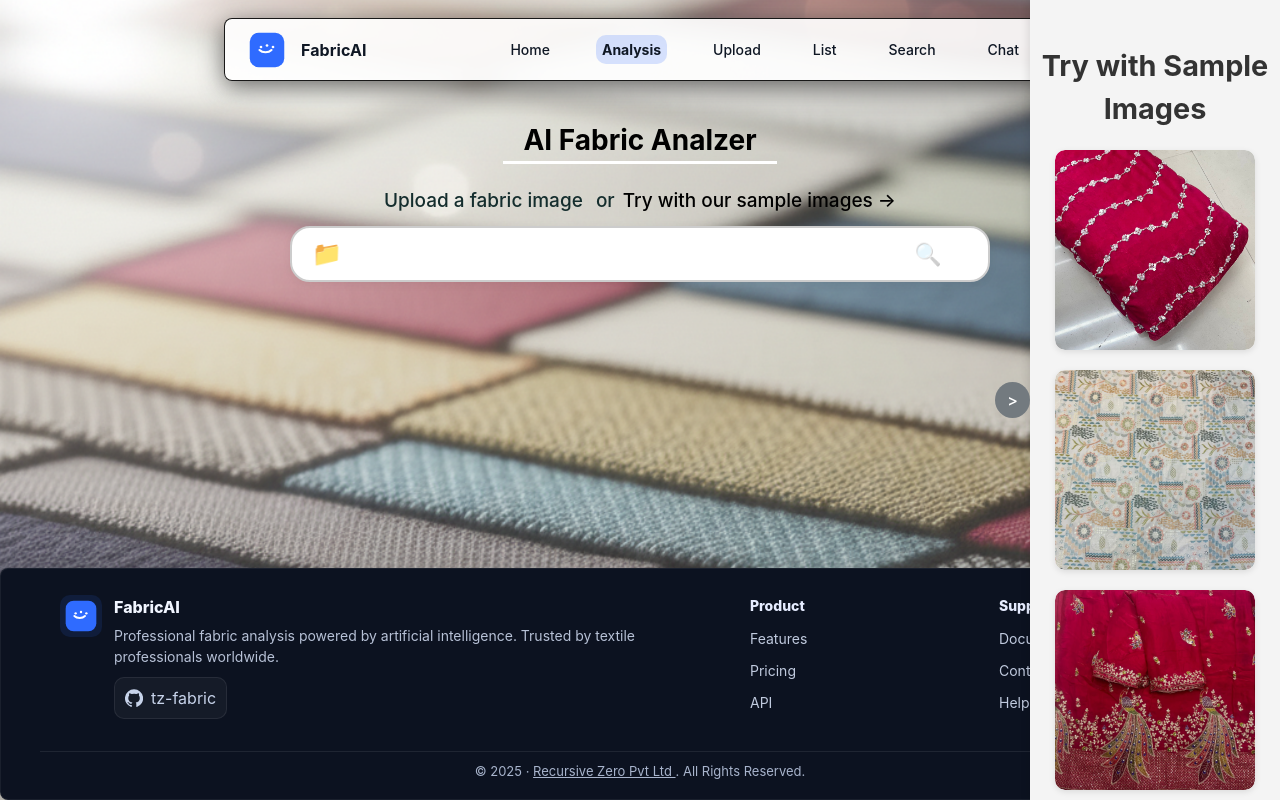
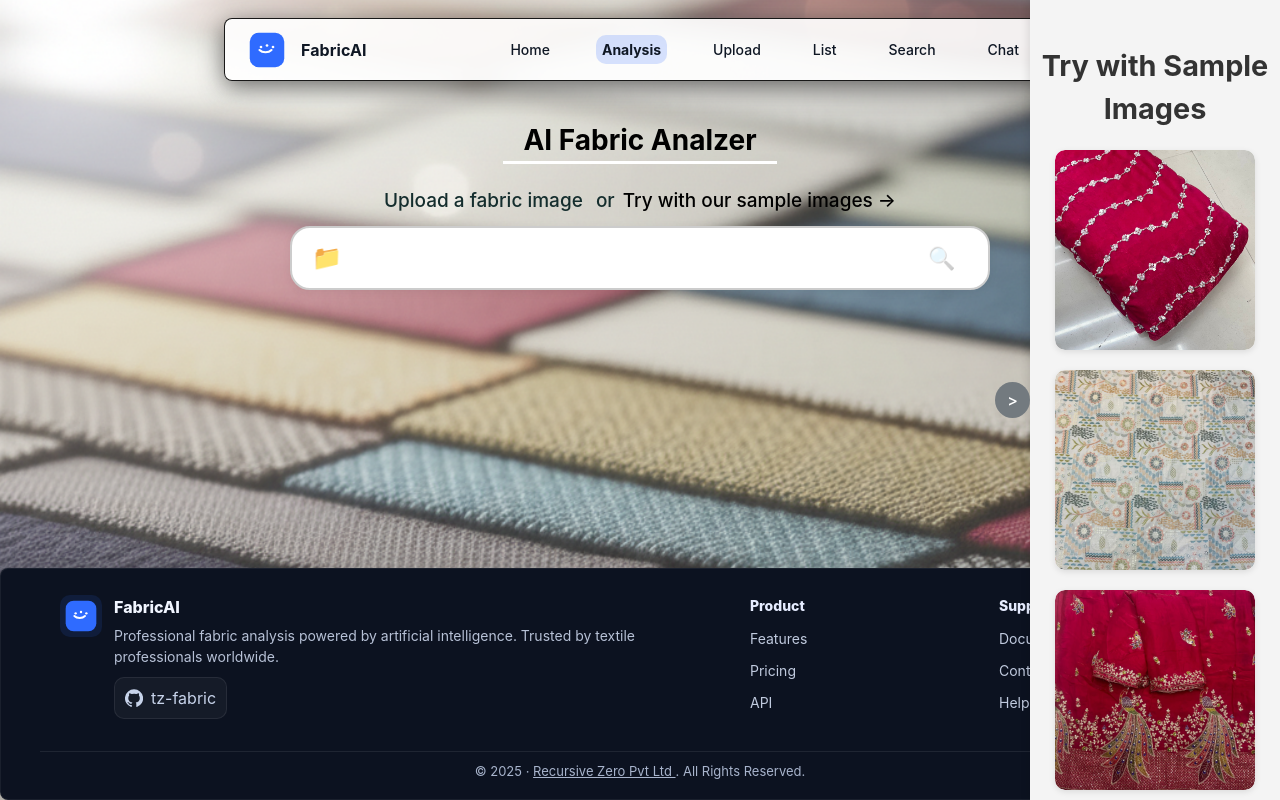
Before and after one commit to recursivezero/tz-fabric, a React (Vite) app in the folder frontend/: page /analysis in a window 1280 px wide. Built offline with nearby package versions, Linux system fonts and the light colour scheme; no server answers.

Commit message:
fix analyse page UI

```diff
--- a/frontend/src/components/SearchBar.tsx
+++ b/frontend/src/components/SearchBar.tsx
@@ -1,3 +1,4 @@
+// AnimatedSearchBox.tsx (replace current file)
 import { useId, useState } from "react";
 import "../styles/SearchBar.css";
 
@@ -35,38 +36,44 @@ const AnimatedSearchBox = ({
     <div className="searchbar-container">
       <div className="top-texts">
         <span className="animated-placeholder shimmer-text">
-          Upload a fabric image <span style={ { margin: "0 8px" } }>or</span>
+          Upload a fabric image <span style={{ margin: "0 8px" }}>or</span>
           <span className="sample-text">Try with our sample images →</span>
         </span>
       </div>
 
       <div className="search-box">
-        {/* htmlFor now matches the input id */ }
+        {/* htmlFor now matches the input id */}
         <label
-          htmlFor={ fileid }
+          htmlFor={fileid}
           className="upload-icon"
           role="button"
-          aria-disabled={ loading }
+          aria-disabled={loading}
         >
           📁
         </label>
 
-        {/* keep input present but visually hidden; label will trigger it */ }
+        {/* keep input present but visually hidden; label will trigger it */}
         <input
-          id={ fileid }
+          id={fileid}
           type="file"
           accept="image/*"
-          onChange={ handleImageChange }
-          style={ { display: "none" } }
-          disabled={ !!loading }
+          onChange={handleImageChange}
+          style={{ display: "none" }}
+          disabled={!!loading}
         />
 
-        { showPrompt && selectedImage ? (
+        {/* NEW: wrap filename + instruction inside a flex child (.file-info)
+            This child has min-width:0 so ellipsis works and it won't push other items */}
+        <div className="file-info">
+          {showPrompt && selectedImage ? (
             <>
-            <span className="file-name">
-              { typeof selectedImage === "string"
+              <span
+                className="file-name"
+                title={typeof selectedImage === "string" ? selectedImage : selectedImage.name}
+              >
+                {typeof selectedImage === "string"
                   ? selectedImage
-                : selectedImage.name }
+                  : selectedImage.name}
               </span>
               <p className="search-instruction">
                 Image uploaded successfully. Showing preview...
@@ -74,7 +81,8 @@ const AnimatedSearchBox = ({
             </>
           ) : (
             <div className="text-container" />
-        ) }
+          )}
+        </div>
 
         <button className="search-btn" disabled>
           🔍
--- a/frontend/src/styles/SearchBar.css
+++ b/frontend/src/styles/SearchBar.css
@@ -1,3 +1,7 @@
+/* SearchBar.css - stable layout + ellipsis for long filenames
+   Keeps your original class names but adds the required flex rules */
+
+/* container */
 .searchbar-container {
   display: flex;
   flex-direction: column;
@@ -5,6 +9,7 @@
   margin-bottom: 10px;
 }
 
+/* top helper text */
 .searchbar-container .top-texts {
   display: block;
   align-items: center;
@@ -17,16 +22,60 @@
   align-items: center;
   border: 2px solid #ccc;
   border-radius: 20px;
-  padding: 0px 20px;
+  padding: 8px 20px;
   width: 700px;
+  max-width: calc(100% - 40px);
   background-color: white;
   box-shadow: 0 2px 10px rgba(0, 0, 0, 0.05);
   gap: 12px;
+  box-sizing: border-box;
 }
 
 .searchbar-container .upload-icon {
   cursor: pointer;
   font-size: 24px;
+  flex: 0 0 auto;
+}
+
+.searchbar-container .file-info {
+  display: flex;
+  flex-direction: column;
+  gap: 4px;
+  flex: 1 1 auto;
+  min-width: 0;
+}
+
+.searchbar-container .text-container {
+  display: flex;
+  flex-direction: column;
+  flex-grow: 1;
+  position: relative;
+  min-width: 0;
+}
+
+.searchbar-container .file-name {
+  font-size: 16px;
+  color: #000000;
+  white-space: nowrap;
+  overflow: hidden;
+  text-overflow: ellipsis;
+  display: block;
+  line-height: 1.1;
+  max-width: 100%;
+  font-weight: 600;
+}
+
+.searchbar-container .file-name[title] {
+  cursor: default;
+}
+
+.searchbar-container .search-instruction {
+  margin: 0;
+  font-size: 13px;
+  color: #777;
+  white-space: normal;
+  overflow-wrap: anywhere;
+  text-align: left;
 }
 
 .searchbar-container .search-btn {
@@ -35,37 +84,21 @@
   font-size: 22px;
   cursor: pointer;
   margin-left: 12px;
-  flex-shrink: 0;
+  flex: 0 0 auto;
+  width: 44px;
+  height: 44px;
+  display: inline-flex;
+  align-items: center;
+  justify-content: center;
 }
 
-.searchbar-container .text-container {
-  display: flex;
-  flex-direction: column;
-  flex-grow: 1;
-  position: relative;
-}
-
+/* animated & sample text kept from your original */
 .searchbar-container .animated-placeholder {
   font-size: 19px;
   color: #888;
   white-space: nowrap;
   overflow: hidden;
   text-overflow: ellipsis;
-}
-
-.searchbar-container .file-name {
-  font-size: 16px;
-  color: #000000;
-  white-space: nowrap;
-  overflow: hidden;
-  text-overflow: ellipsis;
-}
-
-.searchbar-container .search-instruction {
-  text-align-last: end;
-  flex-grow: 10;
-  font-size: 13px;
-  color: #777;
 }
 
 .searchbar-container .shimmer-text {
```
Lines whose indentation alone changed are shown as unchanged.
